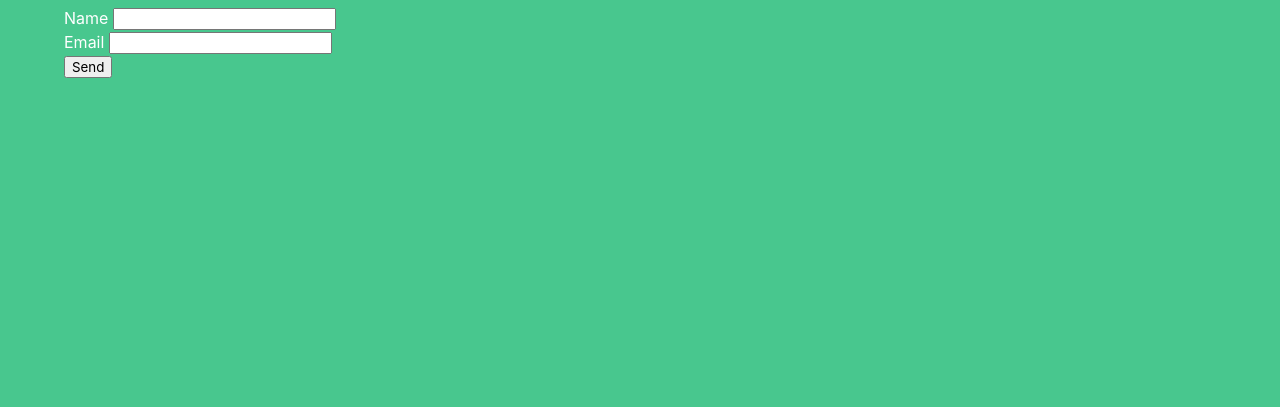
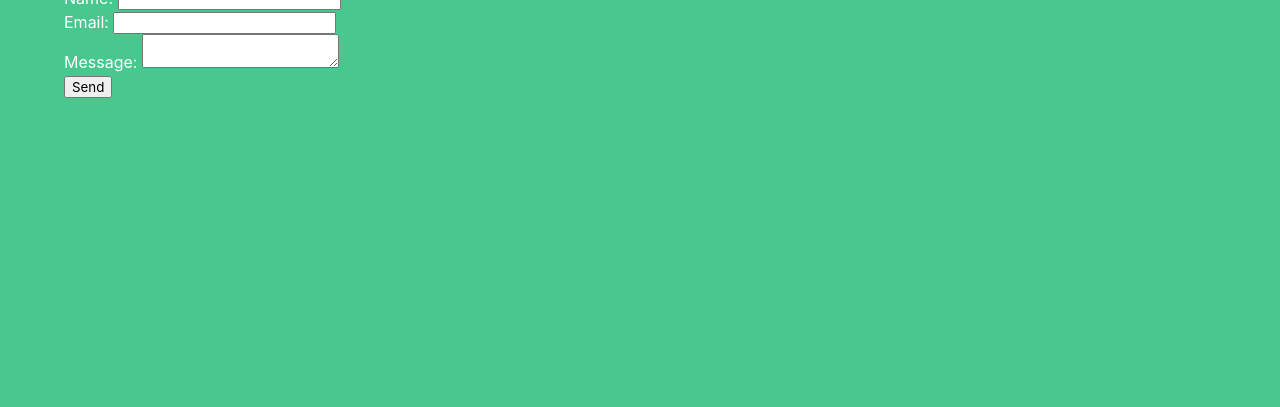
Before and after one commit to yoidea/portfolio, a Gatsby site: page /contact in a window 1280 px wide. Shown: the part 393-800 px from the top of the page. Built offline with nearby package versions, Linux system fonts and the light colour scheme; Gatsby itself is replaced by a stand-in of ours; what sweet-scroll would draw is missing.

Commit message:
Add test form

```diff
--- a/src/pages/contact.js
+++ b/src/pages/contact.js
@@ -6,12 +6,34 @@ import SEO from "../components/seo"
 
 import "./animista.css"
 
+const encode = (data) => {
+  return Object.keys(data)
+    .map(key => encodeURIComponent(key) + "=" + encodeURIComponent(data[key]))
+    .join("&")
+}
+
 class ContactPage extends Component {
   constructor(props) {
     super(props)
+    this.state = { name: "", email: "", message: "" }
   }
 
+  handleSubmit = e => {
+    fetch("/", {
+      method: "POST",
+      headers: { "Content-Type": "application/x-www-form-urlencoded" },
+      body: encode({ "form-name": "contact", ...this.state })
+    })
+      .then(() => alert("Success!"))
+      .catch(error => alert(error))
+
+    e.preventDefault()
+  }
+
+  handleChange = e => this.setState({ [e.target.name]: e.target.value });
+
   render() {
+    const { name, email, message } = this.state
     return (
       <Layout>
         <SEO title="Home" keywords={[`gatsby`, `application`, `react`]} />
@@ -24,12 +46,21 @@ class ContactPage extends Component {
               }}>
                 お問い合わせ
               </h1>
-              <form name="contact" netlify>
+              <form onSubmit={this.handleSubmit}>
                 <p>
-                  <label>Name <input type="text" name="name" /></label>
+                  <label>
+                    Name: <input type="text" name="name" value={name} onChange={this.handleChange} />
+                  </label>
                 </p>
                 <p>
-                  <label>Email <input type="email" name="email" /></label>
+                  <label>
+                    Email: <input type="email" name="email" value={email} onChange={this.handleChange} />
+                  </label>
+                </p>
+                <p>
+                  <label>
+                    Message: <textarea name="message" value={message} onChange={this.handleChange} />
+                  </label>
                 </p>
                 <p>
                   <button type="submit">Send</button>
```
